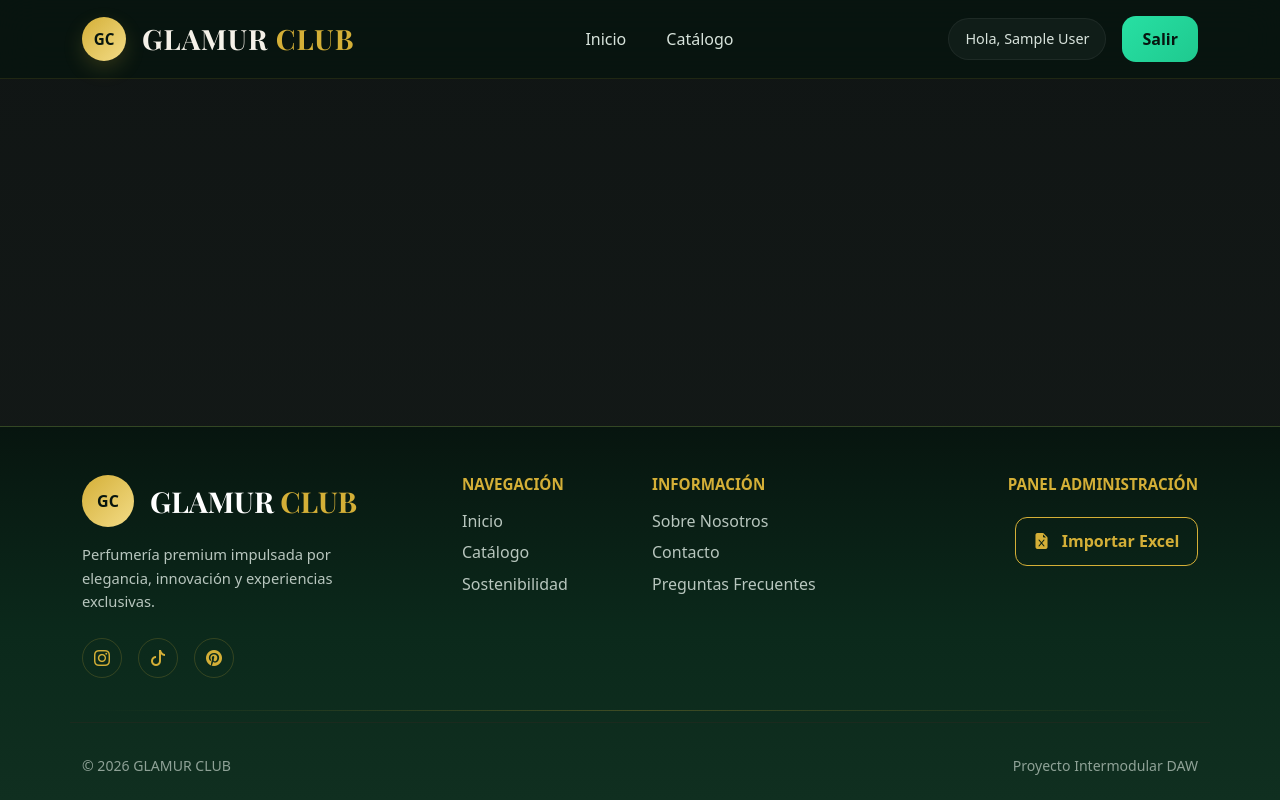
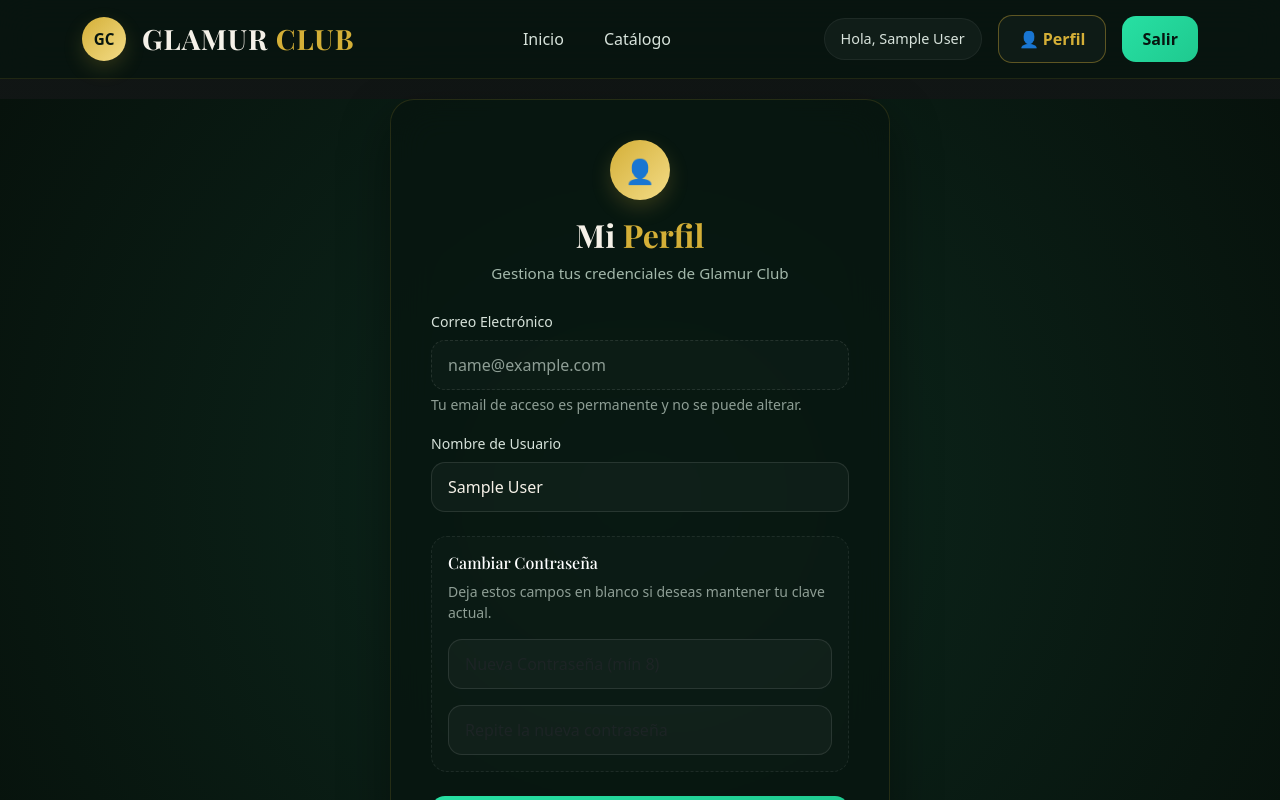
Before and after one commit to Adri4260/GLAMUR-CLUB, a Vue app in the folder frontend/: page /perfil in a window 1280 px wide. Shown: the top 800 px of the page. Built offline with nearby package versions, Linux system fonts and the light colour scheme; no server answers; sample sign-in values are in the browser's storage.

Commit message:
[MOD & NEW] Vista de perfil con edición de contraseña y nombre de usuario

```diff
--- a/frontend/src/components/Navbar.vue
+++ b/frontend/src/components/Navbar.vue
@@ -1,13 +1,13 @@
 <script setup>
 import { useRouter } from 'vue-router';
-import { useAuthStore } from '../modules/auth/store.js'; // Ajusta esta ruta si es diferente en tu proyecto
+import { useAuthStore } from '../modules/auth/store.js';
 
 const router = useRouter();
 const authStore = useAuthStore();
 
 const handleLogout = async () => {
   await authStore.logout();
-  router.push('/login'); // O redírigelo a '/' si prefieres que vaya a Inicio al salir
+  router.push('/login');
 };
 </script>
 
@@ -17,6 +17,7 @@
 
     <div class="container">
 
+      <!-- BRAND -->
       <router-link
         to="/"
         class="navbar-brand d-flex align-items-center gap-3"
@@ -32,6 +33,7 @@
 
       </router-link>
 
+      <!-- MOBILE -->
       <button
         class="navbar-toggler custom-toggler"
         type="button"
@@ -41,11 +43,13 @@
         <span class="navbar-toggler-icon"></span>
       </button>
 
+      <!-- CONTENT -->
       <div
         class="collapse navbar-collapse"
         id="navbarContent"
       >
 
+        <!-- LINKS -->
         <ul class="navbar-nav mx-auto gap-lg-4">
 
           <li class="nav-item">
@@ -66,6 +70,7 @@
             </router-link>
           </li>
 
+          <!-- Sólo se muestra si es administrador -->
           <li class="nav-item" v-if="authStore.isAdmin">
             <router-link
               to="/admin"
@@ -77,8 +82,10 @@
 
         </ul>
 
+        <!-- USER -->
         <div class="navbar-actions">
 
+          <!-- SI EL USUARIO ESTÁ LOGUEADO -->
           <template v-if="authStore.isAuthenticated">
             <div class="user-pill">
 
@@ -86,21 +93,36 @@
                 Hola, {{ authStore.user?.name || 'Usuario' }}
               </span>
 
+              <!-- El badge de admin sólo se muestra si realmente tiene el rol -->
               <span class="admin-badge" v-if="authStore.isAdmin">
                 ADMIN
               </span>
 
             </div>
 
+            <!-- NUEVO: Botón de Perfil -->
+            <router-link to="/perfil" class="btn-profile">
+              👤 Perfil
+            </router-link>
+
+            <!-- Botón de Salir -->
             <button class="btn-logout" @click="handleLogout">
               Salir
             </button>
           </template>
 
+          <!-- SI EL USUARIO NO ESTÁ LOGUEADO -->
           <template v-else>
-            <router-link to="/login" class="btn-logout" style="text-decoration: none; display: inline-block; text-align: center;">
-              Iniciar Sesión
-            </router-link>
+            <ul class="navbar-nav">
+              <li class="nav-item">
+                <router-link
+                  to="/login"
+                  class="nav-link glamur-link"
+                >
+                  Iniciar Sesión
+                </router-link>
+              </li>
+            </ul>
           </template>
 
         </div>
@@ -335,6 +357,28 @@
   font-weight: 700;
 }
 
+/* NUEVO BOTÓN PERFIL */
+.btn-profile {
+  border: 1px solid rgba(212, 175, 55, 0.4);
+  padding: 0.7rem 1.25rem;
+  border-radius: 14px;
+  background: rgba(255, 255, 255, 0.03);
+  color: #d4af37;
+  font-weight: 600;
+  text-decoration: none;
+  transition: all 0.3s ease;
+  display: flex;
+  align-items: center;
+  gap: 0.4rem;
+}
+
+.btn-profile:hover {
+  background: rgba(212, 175, 55, 0.15);
+  color: #f3dc87;
+  transform: translateY(-2px);
+  box-shadow: 0 5px 15px rgba(212, 175, 55, 0.15);
+}
+
 .btn-logout {
 
   border: none;
--- a/frontend/src/router/index.js
+++ b/frontend/src/router/index.js
@@ -6,8 +6,8 @@
 import DetalleView from "../views/DetalleView.vue";
 import HomeView from "../views/HomeView.vue";
 import SostenibilidadView from "../views/SostenibilidadView.vue";
-// IMPORTAMOS LA NUEVA VISTA DE EDICIÓN
 import EditProductView from "../modules/auth/views/EditProductView.vue";
+import ProfileView from "../views/ProfileView.vue";
 
 const router = createRouter({
   history: createWebHistory(import.meta.env.BASE_URL),
@@ -34,6 +34,12 @@
       name: "sostenibilidad",
       component: SostenibilidadView,
     },
+    {
+      path: "/perfil",
+      name: "perfil",
+      component: ProfileView,
+      meta: { requiresAuth: true }
+    },
   ],
 });
 
--- /dev/null
+++ b/frontend/src/views/ProfileView.vue
@@ -0,0 +1,195 @@
+<script setup>
+import { ref, onMounted } from 'vue'
+import { useAuthStore } from '../modules/auth/store'
+import http from '../services/http'
+
+const authStore = useAuthStore()
+const loading = ref(false)
+const successMessage = ref('')
+const errorMessage = ref('')
+
+const form = ref({
+    name: '',
+    email: '',
+    password: '',
+    password_confirmation: ''
+})
+
+onMounted(() => {
+    // Rellenamos el formulario con los datos guardados en la sesión actual
+    if (authStore.user) {
+        form.value.name = authStore.user.name
+        form.value.email = authStore.user.email
+    }
+})
+
+const updateProfile = async () => {
+    loading.value = true
+    successMessage.value = ''
+    errorMessage.value = ''
+
+    try {
+        await http.put('/user', {
+            name: form.value.name,
+            password: form.value.password,
+            password_confirmation: form.value.password_confirmation
+        })
+
+        successMessage.value = 'Perfil actualizado con éxito.'
+
+        // Actualizamos el estado visual de Vue y el navegador para que el cambio de nombre se note al instante
+        authStore.user.name = form.value.name
+        localStorage.setItem('user', JSON.stringify(authStore.user))
+
+        // Vaciamos los campos de contraseñas
+        form.value.password = ''
+        form.value.password_confirmation = ''
+
+    } catch (error) {
+        if (error.response?.status === 422) {
+            errorMessage.value = 'Revisa que las contraseñas coincidan y tengan mínimo 8 caracteres.'
+        } else {
+            errorMessage.value = error.response?.data?.message || 'Error al actualizar el perfil.'
+        }
+    } finally {
+        loading.value = false
+    }
+}
+</script>
+
+<template>
+  <div class="profile-wrapper d-flex align-items-center justify-content-center">
+    <div class="profile-container w-100 mx-3">
+
+      <div class="text-center mb-4">
+        <div class="profile-icon mx-auto mb-3">👤</div>
+        <h2>Mi <span class="gold-text">Perfil</span></h2>
+        <p class="subtitle">Gestiona tus credenciales de Glamur Club</p>
+      </div>
+
+      <div v-if="successMessage" class="alert alert-success text-center py-2">{{ successMessage }}</div>
+      <div v-if="errorMessage" class="alert alert-danger text-center py-2">{{ errorMessage }}</div>
+
+      <form @submit.prevent="updateProfile">
+
+        <div class="mb-3 position-relative">
+          <label class="form-label glamur-label">Correo Electrónico</label>
+          <input type="email" v-model="form.email" class="form-control glamur-input disabled-input" disabled />
+          <small class="text-muted d-block mt-1">Tu email de acceso es permanente y no se puede alterar.</small>
+        </div>
+
+        <div class="mb-4 position-relative">
+          <label class="form-label glamur-label">Nombre de Usuario</label>
+          <input type="text" v-model="form.name" class="form-control glamur-input" required />
+        </div>
+
+        <div class="password-section p-3 mb-4">
+          <h5 class="mb-2 text-white" style="font-size: 1rem;">Cambiar Contraseña</h5>
+          <p class="text-muted small mb-3">Deja estos campos en blanco si deseas mantener tu clave actual.</p>
+
+          <div class="mb-3">
+            <input type="password" v-model="form.password" class="form-control glamur-input" placeholder="Nueva Contraseña (mín 8)" />
+          </div>
+          <div>
+            <input type="password" v-model="form.password_confirmation" class="form-control glamur-input" placeholder="Repite la nueva contraseña" />
+          </div>
+        </div>
+
+        <button type="submit" class="btn-glamur-submit w-100" :disabled="loading">
+          <span v-if="loading" class="spinner-border spinner-border-sm me-2"></span>
+          {{ loading ? 'Actualizando...' : 'Guardar Cambios' }}
+        </button>
+
+      </form>
+
+    </div>
+  </div>
+</template>
+
+<style scoped>
+.profile-wrapper {
+  min-height: calc(100vh - 74px);
+  background: radial-gradient(circle at center, #0d291e 0%, #07120c 100%);
+  font-family: 'Playfair Display', serif;
+}
+
+.profile-container {
+  max-width: 500px;
+  background: rgba(7, 21, 15, 0.75);
+  backdrop-filter: blur(20px);
+  border: 1px solid rgba(212, 175, 55, 0.15);
+  border-radius: 24px;
+  padding: 2.5rem;
+  box-shadow: 0 20px 50px rgba(0, 0, 0, 0.4);
+}
+
+.profile-icon {
+  width: 60px;
+  height: 60px;
+  border-radius: 50%;
+  display: flex;
+  align-items: center;
+  justify-content: center;
+  background: linear-gradient(135deg, #d4af37, #f3dc87);
+  font-size: 1.5rem;
+  box-shadow: 0 8px 20px rgba(212, 175, 55, 0.2);
+}
+
+h2 { font-size: 2rem; font-weight: 700; color: #f5f1e8; }
+.gold-text { color: #d4af37; }
+.subtitle { font-family: system-ui, -apple-system, sans-serif; color: #a3b8ab; font-size: 0.95rem; }
+.glamur-label { font-family: system-ui, -apple-system, sans-serif; color: #d7e3db; font-size: 0.88rem; font-weight: 500; }
+.text-muted { color: #8e9e95 !important; font-family: system-ui, -apple-system, sans-serif;}
+
+.glamur-input {
+  font-family: system-ui, -apple-system, sans-serif;
+  background: rgba(255, 255, 255, 0.03);
+  border: 1px solid rgba(255, 255, 255, 0.1);
+  color: #f5f1e8 !important;
+  border-radius: 14px;
+  padding: 0.75rem 1rem;
+  transition: all 0.3s ease;
+}
+
+.glamur-input:focus {
+  background: rgba(255, 255, 255, 0.05);
+  border-color: #27e0a3;
+  box-shadow: 0 0 0 4px rgba(39, 224, 163, 0.15);
+  outline: none;
+}
+
+.disabled-input {
+  background-color: rgba(255, 255, 255, 0.02) !important;
+  color: #8e9e95 !important;
+  border: 1px dashed rgba(255, 255, 255, 0.1) !important;
+  cursor: not-allowed;
+  opacity: 1 !important;
+  -webkit-text-fill-color: #8e9e95 !important; /* Para forzar el color en Safari/Chrome */
+}
+
+.password-section {
+  background: rgba(255, 255, 255, 0.015);
+  border: 1px dashed rgba(255, 255, 255, 0.08);
+  border-radius: 16px;
+}
+
+.btn-glamur-submit {
+  border: none;
+  padding: 0.85rem;
+  border-radius: 14px;
+  background: linear-gradient(135deg, #27e0a3, #1fc98f);
+  color: #07150f;
+  font-weight: 600;
+  font-family: system-ui, -apple-system, sans-serif;
+  font-size: 1rem;
+  transition: all 0.3s ease;
+}
+
+.btn-glamur-submit:hover:not(:disabled) {
+  transform: translateY(-2px);
+  box-shadow: 0 10px 25px rgba(39, 224, 163, 0.25);
+}
+
+.alert-success { background-color: rgba(39, 224, 163, 0.1); border: 1px solid rgba(39, 224, 163, 0.3); color: #27e0a3; border-radius: 12px; font-family: system-ui, -apple-system, sans-serif; font-size: 0.9rem;}
+.alert-danger { background-color: rgba(255, 111, 133, 0.1); border: 1px solid rgba(255, 111, 133, 0.2); color: #ff9dad; border-radius: 12px; font-family: system-ui, -apple-system, sans-serif; font-size: 0.9rem;}
+</style>
```
Also changed, not shown: 1 other file (tests, documents, lock files or other folders).
